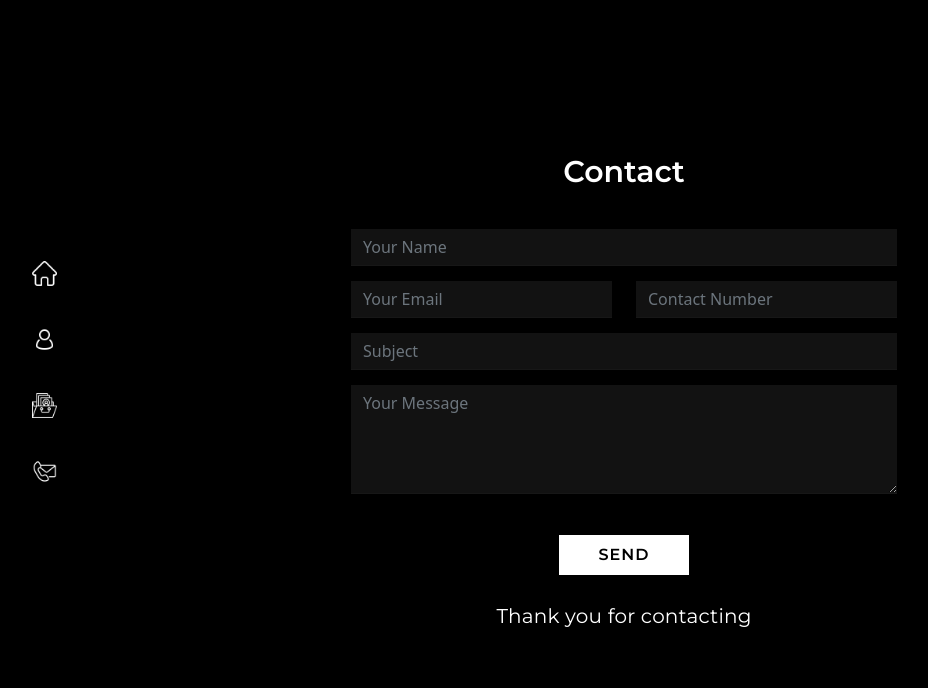
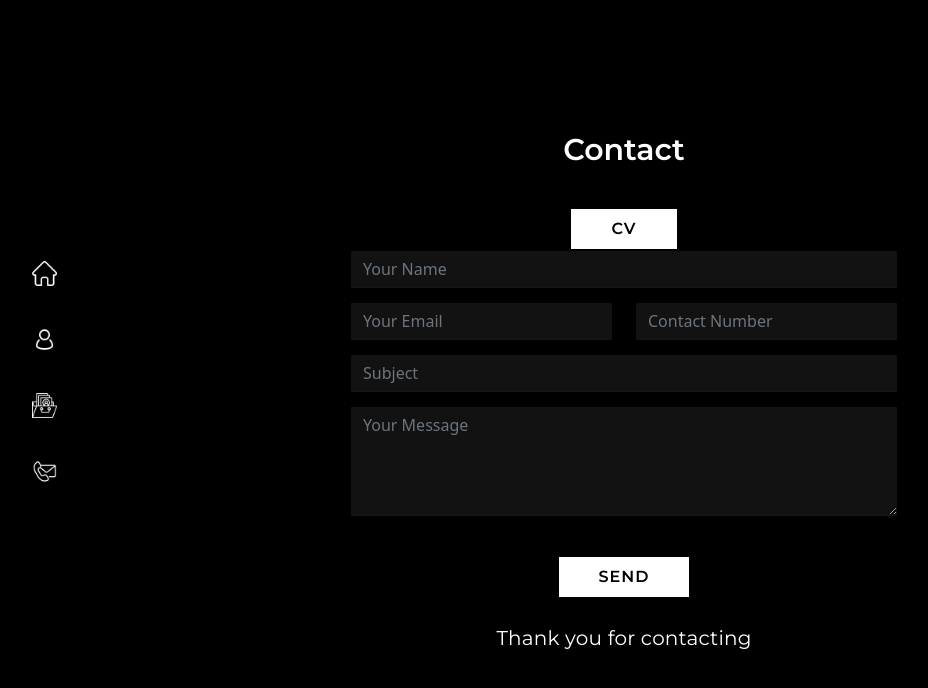
Before and after one commit to msheeq99/mohamud-portfolio, a React (Create React App) app: page /contact in a window 1280 px wide. Shown: the top 688 px of the page, without its empty margins (16-944 px from the left). Built offline with nearby package versions, Linux system fonts and the light colour scheme.

Commit message:
Update CV

```diff
--- a/src/Pages/Contact.js
+++ b/src/Pages/Contact.js
@@ -13,6 +13,14 @@ const Contact = () => {
           <div className="col-sm-6 offset-sm-3">
             <h2 data-aos="fade-up">Contact</h2>
             <br />
+            <a
+                      data-aos="fade-up"
+                      role="button"
+                      href="../asset/pdf/Mohamud-CV.pdf"
+                      className="btn btn-primary"
+                    >
+                      CV
+                    </a>
             <form>
               {/* <form ref={formRef}> */}
               <input
```
Also changed, not shown: 1 other file (tests, documents, lock files or other folders).
